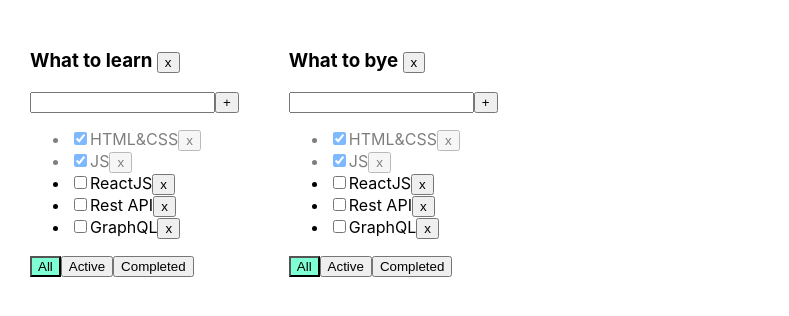
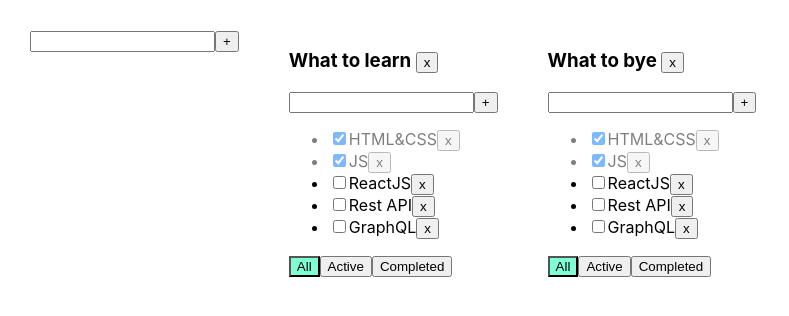
Before and after one commit to i1-kmv/incubatorRepeat, a React (Create React App) app: page / in a window 1280 px wide. Shown: the top 316 px of the page, without its empty margins (0-789 px from the left). Built offline with nearby package versions, Linux system fonts and the light colour scheme.

Commit message:
lesson 6.1

```diff
--- /dev/null
+++ b/src/AddItemForm.tsx
@@ -0,0 +1,39 @@
+import React, {ChangeEvent, KeyboardEvent, useState} from "react";
+
+export type AddItemFormType = {
+    addItem: (title: string) => void
+}
+
+export const AddItemForm = (props: AddItemFormType) => {
+
+    const [title, setTitle] = useState('')
+    const [error, setError] = useState(false)
+
+    const onChangeHandler = (e: ChangeEvent<HTMLInputElement>) => {
+        setTitle(e.currentTarget.value)
+    }
+
+    const onKeyPressHandler = (e: KeyboardEvent<HTMLInputElement> ) => {
+        setError(false)
+        if (e.charCode === 13) {
+            addItem(title)
+        }
+    }
+
+
+    const addItem = (title:string) => {
+        if (title.trim() !== ""){
+            props.addItem(title.trim())
+            setTitle('')
+        } else {
+            setError(true)
+        }
+    }
+    return (
+        <div>
+            <input value={title} onChange={onChangeHandler} onKeyPress={onKeyPressHandler} className={error ? "error" : "" }/>
+            <button onClick={() => addItem(title)}>+</button>
+            {error ? <div className="error-message">Field is required</div> : null}
+        </div>
+    )
+}
--- a/src/App.tsx
+++ b/src/App.tsx
@@ -2,6 +2,7 @@ import React, {useState} from 'react';
 import './App.css';
 import {TaskType, Todolist} from './Todolist';
 import {v1} from "uuid";
+import {AddItemForm} from "./AddItemForm";
 
 export type FilterValuesType = "all" | "active" | "completed";
 export type TodolistType = {
@@ -59,6 +60,7 @@ export function App() {
     const addTask = (title: string, todolistId: string) => {
         let task = {id: v1(), title: title, isDone: false}
         let todolistTasks = tasks[todolistId]
+        tasks[todolistId] = [task, ...todolistTasks]
         setTasks({...tasks});
     }
 
@@ -85,9 +87,17 @@ export function App() {
         setTasks({...tasks})
     }
 
+    const addTodolist = (title:string) => {
+        let newTodolistId = v1()
+        let newTodolist : TodolistType = {id: newTodolistId, title: title,filter:'all'}
+        setTodolists([newTodolist, ...todolists])
+        setTasks({...tasks,[newTodolistId] : []})
+
+    }
+
     return (
         <div className="App">
-
+            <AddItemForm addItem={addTodolist}/>
             {todolists.map(tl => {
                 let allTodolistTasks = tasks[tl.id]
                 let tasksForTodolist = allTodolistTasks;
@@ -100,7 +110,6 @@ export function App() {
 
 
                 return (
-
                     <Todolist key={tl.id}
                               id={tl.id}
                               title={tl.title}
--- a/src/Todolist.tsx
+++ b/src/Todolist.tsx
@@ -1,5 +1,6 @@
 import React, {ChangeEvent, KeyboardEvent, useState} from 'react';
 import {FilterValuesType} from './App';
+import {AddItemForm} from "./AddItemForm";
 
 export type TaskType = {
     id: string
@@ -12,7 +13,7 @@ type PropsType = {
     tasks: Array<TaskType>
     removeTask: (taskId: string, todolistId: string) => void
     changeFilter: (value: FilterValuesType, todolistId:string) => void
-    addTask: (title:string, todolistId: string) => void
+    addTask: (title:string, id:string) => void
     changeTaskStatus: (taskid:string, isDone: boolean, todolistId: string) => void
     removeTodolist: (id:string) => void
     filter: FilterValuesType
@@ -21,28 +22,8 @@ type PropsType = {
 
 export function Todolist(props: PropsType) {
 
-    const [title, setTitle] = useState('')
-    const [error, setError] = useState(false)
-
-    const onChangeHandler = (e: ChangeEvent<HTMLInputElement>) => {
-        setTitle(e.currentTarget.value)
-    }
-
-    const onKeyPressHandler = (e: KeyboardEvent<HTMLInputElement> ) => {
-        setError(false)
-        if (e.charCode === 13) {
-            onAddNewTask(title)
-        }
-    }
-
-
-    const onAddNewTask = (title:string) => {
-        if (title.trim() !== ""){
-            props.addTask(title.trim(), props.id)
-            setTitle('')
-        } else {
-            setError(true)
-        }
+    const addTask = (title: string) => {
+        props.addTask(title, props.id)
     }
 
     const onClickAllHandler = () => {
@@ -63,11 +44,7 @@ export function Todolist(props: PropsType) {
             <h3>{props.title}  <button onClick={() => props.removeTodolist(props.id)}>x</button></h3>
 
         </div>
-        <div>
-            <input value={title} onChange={onChangeHandler} onKeyPress={onKeyPressHandler} className={error ? "error" : "" }/>
-            <button onClick={() => onAddNewTask(title)}>+</button>
-            {error ? <div className="error-message">Field is required</div> : null}
-        </div>
+        <AddItemForm addItem={addTask} />
         <ul>
             {
                 props.tasks.map(t => {
```
